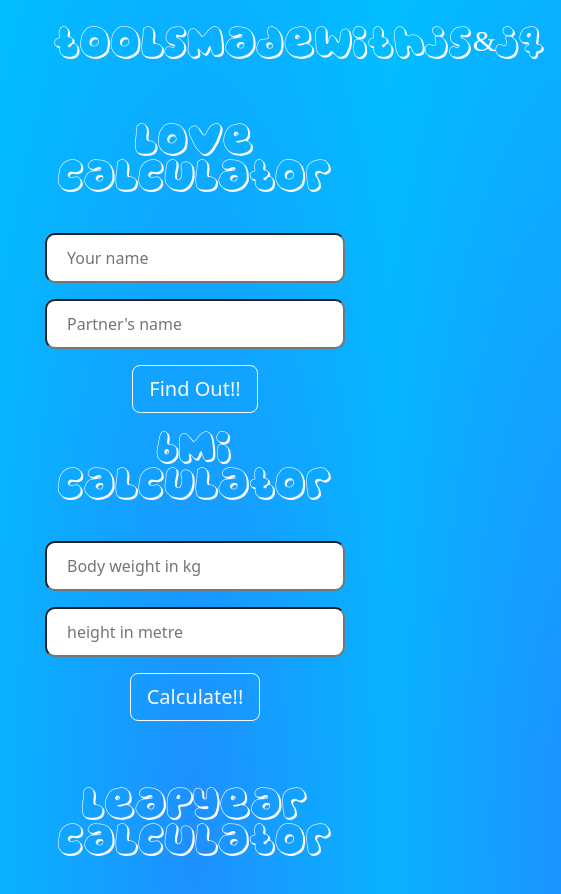
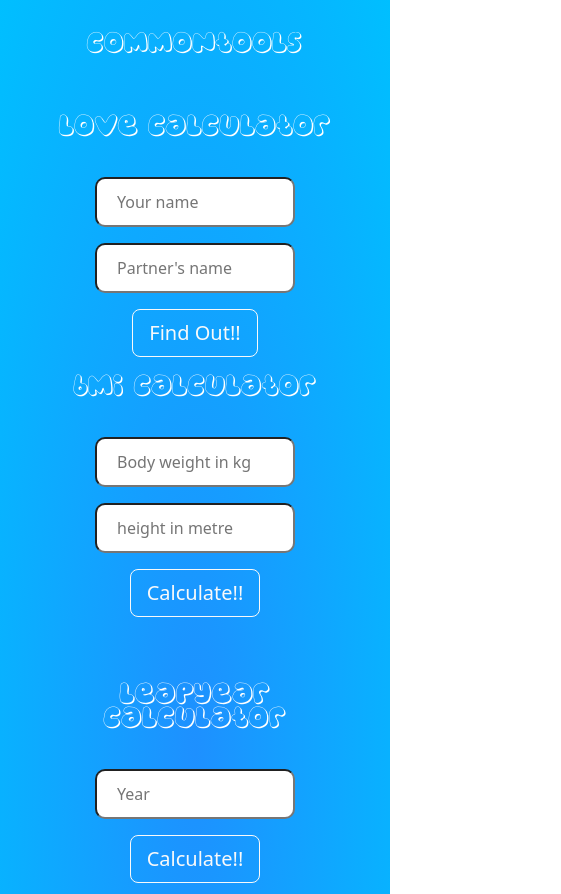
Before and after one commit to bbanner6ytwtwy/Commontools, a plain HTML site: page index.html in a window 390 px wide. Shown: the top 894 px of the page, 561 px wide, since content can reach past the window. Drawn offline with nearby package versions, Linux system fonts and the light colour scheme.

Commit message:
style change 1.2

```diff
--- a/index.html
+++ b/index.html
@@ -14,7 +14,7 @@
     </head>
     <body>
         <nav class="fs-2 text-center">
-            <a class=" px-3 navbar-brand head">toolsMadeWithJS&JQ</a>
+            <a class=" px-3 navbar-brand head">CommonTools</a>
         </nav>
         <div class="main-cont text-center my-5">
 
--- a/styles.css
+++ b/styles.css
@@ -18,7 +18,7 @@ body{
   }
 .ft-name{
     font-family: Bomb;
-    font-size: 30px;
+    font-size: 20px;
 }
 input{
     border-radius: 10px;
@@ -29,6 +29,9 @@ input{
 }
 @media(max-width:1000px){
 .head{
-    font-size: 30px;
+    font-size: 5vw;
+}
+input{
+    width: 200px;
 }
 }
```
